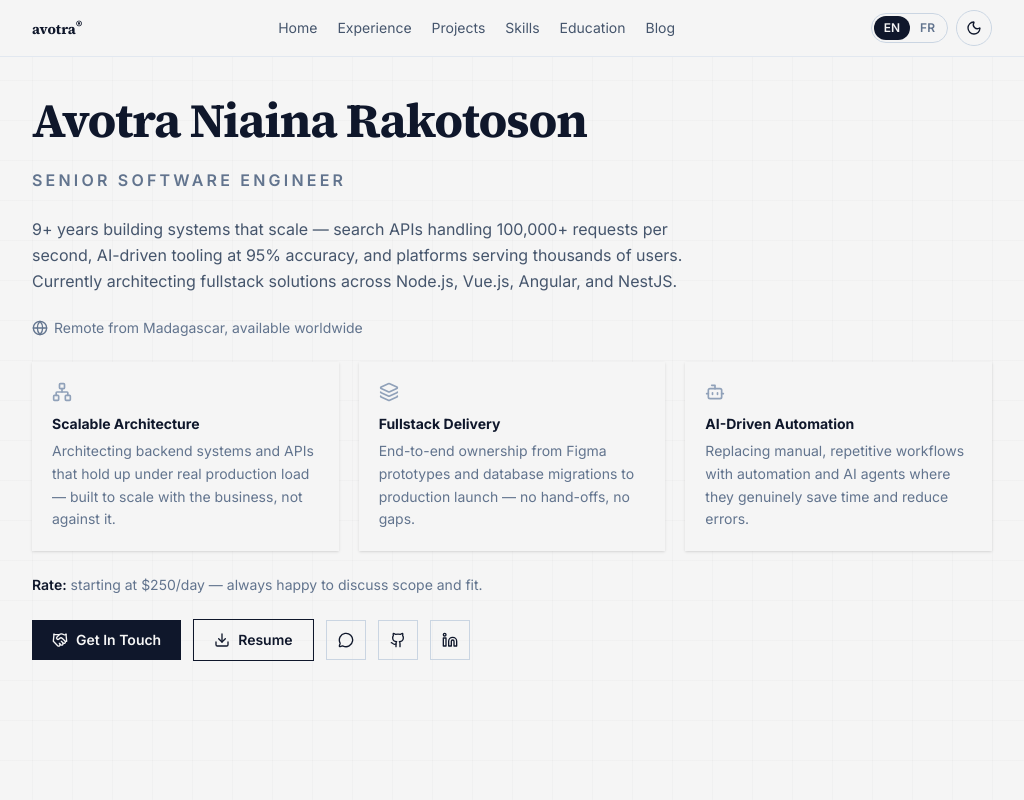
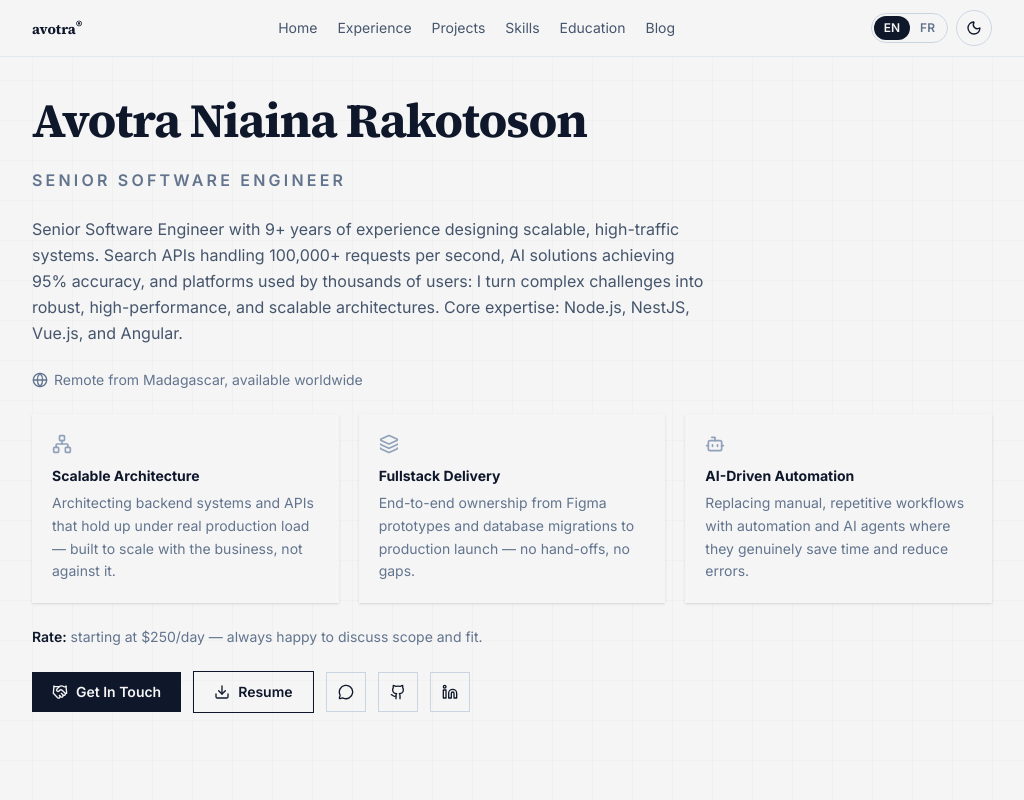
Before and after one commit to rakotoson/website, a Vue app: page / in a window 1280 px wide. Shown: the top 800 px of the page, without its empty margins (128-1152 px from the left). Built offline with nearby package versions, Linux system fonts and the light colour scheme.

Commit message:
feat: update bio

```diff
--- a/src/i18n/en.js
+++ b/src/i18n/en.js
@@ -9,7 +9,7 @@ export default {
   },
   header: {
     title: 'Senior Software Engineer',
-    bio: '{years}+ years building systems that scale — search APIs handling 100,000+ requests per second, AI-driven tooling at 95% accuracy, and platforms serving thousands of users. Currently architecting fullstack solutions across Node.js, Vue.js, Angular, and NestJS.',
+    bio: 'Senior Software Engineer with {years}+ years of experience designing scalable, high-traffic systems. Search APIs handling 100,000+ requests per second, AI solutions achieving 95% accuracy, and platforms used by thousands of users: I turn complex challenges into robust, high-performance, and scalable architectures. Core expertise: Node.js, NestJS, Vue.js, and Angular.',
     rate: 'Rate:',
     rateText: 'starting at $250/day — always happy to discuss scope and fit.'
   },
--- a/src/i18n/fr.js
+++ b/src/i18n/fr.js
@@ -8,8 +8,8 @@ export default {
     blog: 'Blog'
   },
   header: {
-    title: 'Ingénieur Logiciel Senior',
-    bio: "{years}+ ans à concevoir des systèmes qui tiennent la charge — des API de recherche gérant plus de 100 000 requêtes par seconde, des outils pilotés par l'IA à 95 % de précision, et des plateformes utilisées par des milliers d'utilisateurs. Aujourd'hui, j'architecture des solutions fullstack avec Node.js, Vue.js, Angular et NestJS.",
+    title: 'Senior Software Engineer',
+    bio: "Senior Software Engineer avec {years}+ ans d\'expérience dans la conception de systèmes scalables et à fort trafic. API de recherche à 100 000+ requêtes/seconde, solutions IA à 95 % de précision, plateformes utilisées par des milliers d’utilisateurs : je transforme des problématiques complexes en architectures robustes, performantes et évolutives. Expertise principale : Node.js, NestJS, Vue.js et Angular.",
     rate: 'Tarif :',
     rateText: 'à partir de 200€/jour — toujours ouvert à discuter du périmètre et de l\'adéquation.'
   },
```
